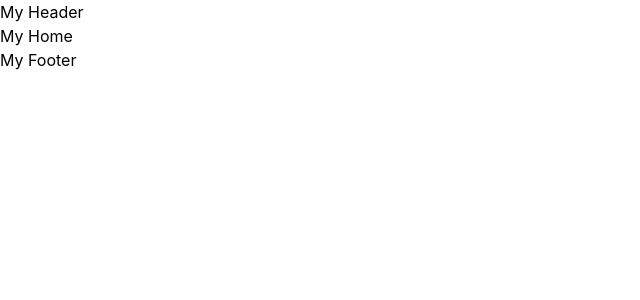
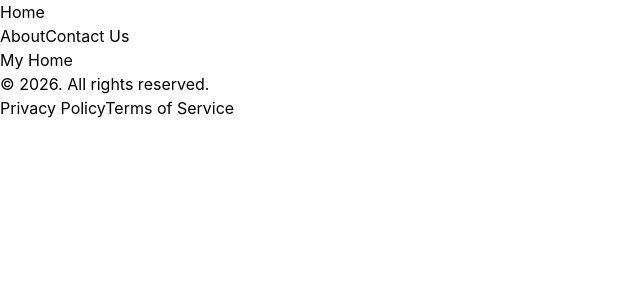
Before and after one commit to sronnaim/koda-b10-react-4, a React (Vite) app: page / in a window 1280 px wide. Shown: the top 300 px of the page, without its empty margins (0-640 px from the left). Built offline with nearby package versions, Linux system fonts and the light colour scheme.

Commit message:
feat: added navs on header and footer

```diff
--- a/src/components/Footer.jsx
+++ b/src/components/Footer.jsx
@@ -1,7 +1,11 @@
+import { Link } from "react-router";
+
 export default function Footer() {
     return (
         <footer>
-            My Footer
+            <p>© 2026. All rights reserved.</p>
+            <Link to="/privacy">Privacy Policy</Link>
+            <Link to="/terms">Terms of Service</Link>
         </footer>
     )
 }
--- a/src/components/Header.jsx
+++ b/src/components/Header.jsx
@@ -1,7 +1,17 @@
+import { Link } from "react-router";
+
 export default function Header() {
     return (
         <header>
-            My Header
+            <Link to={"/"}>Home</Link>
+            <nav>
+                <ul>
+                    <li>
+                        <Link to={"/about"}>About</Link>
+                        <Link to={"/contact-us"}>Contact Us</Link>
+                    </li>
+                </ul>
+            </nav>
         </header>
     )
 }
```
